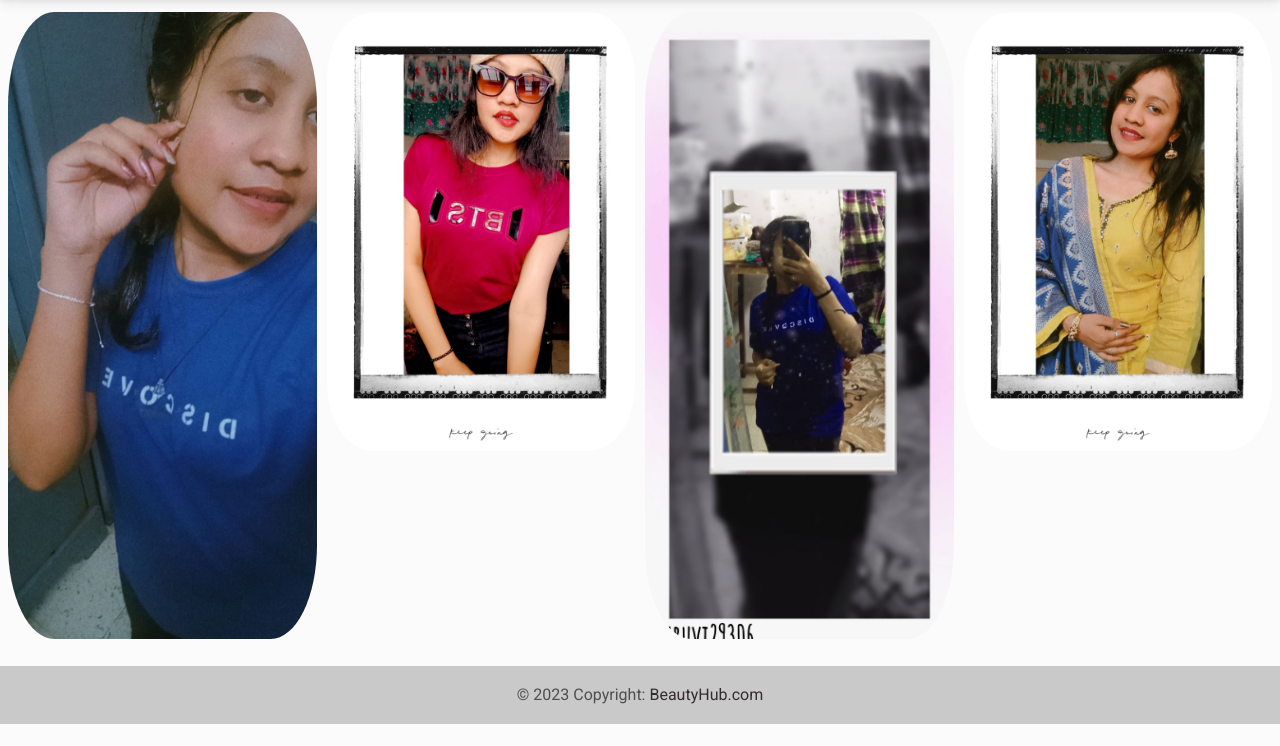
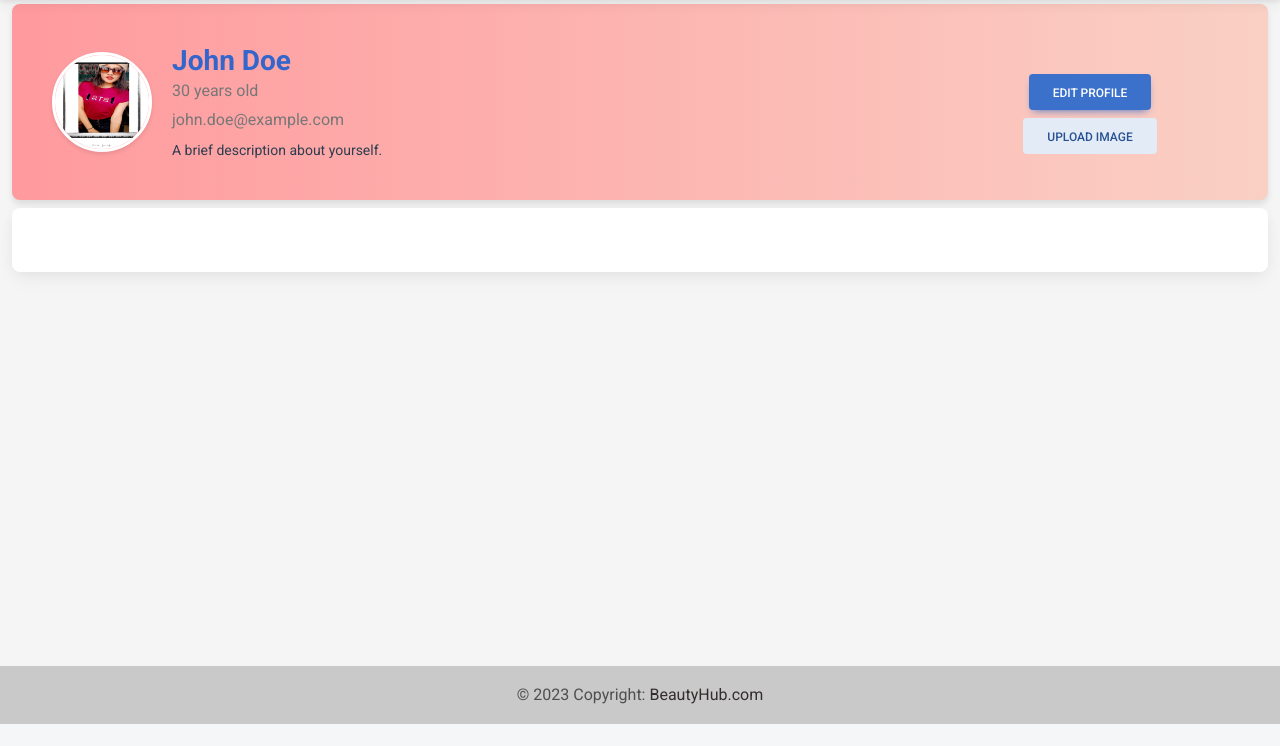
Before and after one commit to aakashWebs/beautiHub, a Django app: page /home in a window 1280 px wide. Shown: the part 76-822 px from the top of the page. After the commit the page ends 800 px from the top, so only its background shows below. Run offline with Django 4.2, Linux system fonts and the light colour scheme; some libraries are stand-ins or nearby versions.

Commit message:
Dev (#4)
* api with jwt

* edit profile changes

```diff
--- a/api/serializers.py
+++ b/api/serializers.py
@@ -18,3 +18,6 @@ class profileSerializer(serializers.ModelSerializer):
         model = Profile
         # fields = '__all__'
         fields = ['id','name','age','description']
+class userLoginSerializer(serializers.Serializer):
+    username = serializers.CharField()
+    password = serializers.IntegerField()
--- a/api/urls.py
+++ b/api/urls.py
@@ -1,8 +1,17 @@
 from django.urls import path,include
 from .views import *
+from rest_framework_simplejwt.views import (
+    TokenObtainPairView,
+    TokenRefreshView,
+)
 urlpatterns = [
     path('',getUsers),
+    # path('token/', TokenObtainPairView.as_view(), name='token_obtain_pair'),
+    # path('token/refresh/', TokenRefreshView.as_view(), name='token_refresh'),
     path('get_user_profile/<str:id>/',getUserProfile),
     path('update_user_profile/<str:pk>/',updateUser),
     path('get_profile_list/',getProfileList),
+    path('get_profile',getProfile),
+    path('get_attachments',getAttachments),
+    path('user_login',userLogin)
 ]
--- a/gallery/urls.py
+++ b/gallery/urls.py
@@ -6,4 +6,6 @@ urlpatterns = [
     path('',views.profiles),
     path('add_profiles',views.addProfiles),
     path('user_list',views.userList),
+    path('get_users',views.getUsers),
+    path('user_profile/<int:id>',views.userProfile),
 ]
--- /dev/null
+++ b/static/css/home.css
@@ -0,0 +1,154 @@
+  /* Styling for the modal popup */
+.modal {
+  display: none;
+  position: fixed;
+  z-index: 100000000000000000000000000000;
+  padding-top: 50px;
+  left: 0;
+  top: 0;
+  width: 100%;
+  height: 100%;
+  background-color: rgb(10 10 10);
+}
+
+.modal-content {
+  max-width: 100%;
+  max-height: 100%;
+  width:auto;
+  height:auto;
+  margin: auto;
+  display: block;
+}
+
+.close {
+  color: #fff;
+  font-size: 30px;
+  font-weight: bold;
+  position: absolute;
+  top: 15px;
+  right: 35px;
+  cursor: pointer;
+}
+
+.close:hover,
+.close:focus {
+  color: #f00;
+  text-decoration: none;
+  cursor: pointer;
+}
+
+.prev,
+.next {
+  color: #fff;
+  font-size: 30px;
+  font-weight: bold;
+  position: absolute;
+  top: 50%;
+  transform: translateY(-50%);
+  cursor: pointer;
+}
+
+.next {
+  right: 15px;
+}
+
+.prev {
+  left: 15px;
+}
+
+img{
+hover:pointer;
+}
+
+ /* styles.css */
+body {
+    background-color: #f5f5f5;
+}
+
+.colorful-profile-strip {
+    width: 100%;
+    background-image: linear-gradient(to right, #ff9a9e, #fad0c4); /* Gradient background */
+    border-radius: 8px;
+    box-shadow: 0 4px 6px rgba(0, 0, 0, 0.1);
+    padding: 16px;
+}
+
+.card-body {
+    animation: fadeInUp 1s; /* Animation for fade-in effect */
+}
+
+@keyframes fadeInUp {
+    from {
+        opacity: 0;
+        transform: translateY(20px);
+    }
+    to {
+        opacity: 1;
+        transform: translateY(0);
+    }
+}
+
+.row {
+    align-items: center;
+}
+
+.profile-image img {
+    width: 100px;
+    height: 100px;
+    border-radius: 50%;
+    border: 3px solid #fff;
+    box-shadow: 0 2px 4px rgba(0, 0, 0, 0.1);
+}
+
+.profile-info {
+    margin-left: 20px;
+    color: #2c3e50;
+}
+
+.profile-name {
+    margin: 0;
+    font-size: 24px;
+    font-weight: bold;
+}
+
+.profile-age, .profile-email {
+    margin: 0;
+    font-size: 14px;
+}
+
+.profile-description {
+    margin: 8px 0 0;
+    font-size: 14px;
+}
+
+.profile-actions {
+    display: flex;
+    flex-direction: column;
+    align-items: center;
+    margin-top: 16px;
+}
+
+.profile-actions button {
+    margin-top: 8px;
+}
+
+/* styles.css */
+/* Add styling for the name */
+.stylish-name {
+    color: #3366cc; /* Blue color for the name */
+    font-size: 28px;
+    font-weight: bold;
+}
+
+/* Add styling for the age and email */
+.stylish-info {
+    color: #777; /* Gray color for age and email */
+    font-size: 16px;
+    margin-bottom: 4px; /* Add some space between each line */
+}
+
+/* Add styling for the description */
+.stylish-description {
+    font-size: 14px;
+    line-height: 1.4; /* Increase the line height for better readability */
+}
--- /dev/null
+++ b/static/js/home.js
@@ -0,0 +1,37 @@
+$(document).ready(function() {
+  // Image index for navigation
+  var currentImageIndex;
+
+  // Show the modal and set the clicked image
+  $(".image-popup").click(function() {
+    var imgSrc = $(this).attr("src");
+    currentImageIndex = $(".image-popup").index(this);
+    console.log(currentImageIndex);
+    showImage(imgSrc);
+  });
+
+  // Show the previous image when previous icon is clicked
+  $(".prev").click(function() {
+    currentImageIndex = (currentImageIndex - 1 + $(".image-popup").length) % $(".image-popup").length;
+    var imgSrc = $(".image-popup").eq(currentImageIndex).attr("src");
+    showImage(imgSrc);
+  });
+
+  // Show the next image when next icon is clicked
+  $(".next").click(function() {
+    currentImageIndex = (currentImageIndex + 1) % $(".image-popup").length;
+    var imgSrc = $(".image-popup").eq(currentImageIndex).attr("src");
+    showImage(imgSrc);
+  });
+
+  // When the close button in the modal is clicked, hide the modal
+  $(".close").click(function() {
+    $("#myModal").css("display", "none");
+  });
+
+  // Function to show the modal and set the image source
+  function showImage(imgSrc) {
+    $("#myModal").css("display", "block");
+    $("#imgModal").attr("src", imgSrc);
+  }
+});
--- a/templates/header.html
+++ b/templates/header.html
@@ -25,7 +25,9 @@
     <!-- Custom styles -->
 
     <link rel="stylesheet" href="{% static 'css/style.css' %}" />
-
+<script>
+  const base_url = '{{ request.scheme }}://{{ request.get_host }}';
+</script>
 <!--<script type="text/javascript" src="{% static 'js/mdb.min.js' %}"></script>-->
 <script  type="text/javascript"  src="{% static 'js/6.3.0_mdb.min.js' %}" ></script>
 <script type="text/javascript" src="{% static 'js/script.js' %}"></script>
@@ -46,8 +48,9 @@
 
       .grid-item img {
         width: 100%;
-        height: auto;
+        height: 260px;
         border-radius: 15%;
+        cursor:pointer;
       }
   </style>
 </head>
@@ -78,10 +81,6 @@
       </form>
      <nav class="navbar navbar-expand-lg " style="--mdb-navbar-box-shadow:0;">
       <div class="container">
-<!--        <a class="navbar-brand" href="#">Logo</a>-->
-<!--        <button class="navbar-toggler" type="button" data-bs-toggle="collapse" data-bs-target="#navbarNav" aria-controls="navbarNav" aria-expanded="false" aria-label="Toggle navigation">-->
-<!--          <span class="navbar-toggler-icon"></span>-->
-<!--        </button>-->
         <div class="collapse navbar-collapse" id="navbarNav">
           <ul class="navbar-nav">
             <li class="nav-item">
@@ -94,7 +93,7 @@
               <a class="nav-link" href="../gallery/add_profiles">Add Profiles</a>
             </li>
             <li class="nav-item">
-              <a class="nav-link" href="../gallery/user_list">Users</a>
+              <a class="nav-link" href="../../gallery/user_list">Users</a>
             </li>
           </ul>
         </div>
--- a/templates/home.html
+++ b/templates/home.html
@@ -1,31 +1,111 @@
 
 {% extends 'base.html' %}
-
 {% block content %}
 {%  load static %}
-{% with attachments=data.attachments  %}
+<style>
+    .custom_modal{
+        background:none !important;
+    }
+    .custom_modal .modal-content{
+        width:100% !important;
+    }
+</style>
+<link rel="stylesheet" type="text/css" href="{% static 'css/home.css' %}">
+<div class="container mt-5 mb-6 ">
+    <div class="card colorful-profile-strip">
+        <div class="card-body">
+            <div class="row">
+                    <div class="col-1">
+                        <div class="profile-image">
+                            <!-- Your profile image here -->
+                            <img src="http://127.0.0.1:8000/static/images/ay.jpeg" alt="Profile Image">
+                        </div>
+                    </div>
+                    <div class="col-8">
+                        <div class="profile-info">
+                            <h3 class="profile-name stylish-name">John Doe</h3>
+                            <p class="profile-age stylish-info">30 years old</p>
+                            <p class="profile-email stylish-info">john.doe@example.com</p>
+                            <p class="profile-description stylish-description">A brief description about yourself.</p>
+                        </div>
 
-    <div class="grid-container mt-5 p-2" style="min-height: calc(100vh - 58px);">
-        {% for key,values in attachments.items %}
-            {% for value in values %}
+                    </div>
+                <div class="col-3 profile-actions">
+                        <button  type="button" class="btn btn-primary" data-mdb-toggle="modal" data-mdb-target="#editProfileModal" >Edit Profile</button>
+                        <button class="btn btn-secondary">Upload Image</button>
+                </div>
+                </div>
+        </div>
+    </div>
+    <div class="card mt-2">
+        <div class="card-body">
+            <div class="grid-container p-2" style="min-height: calc(100% - 88px);">
+                <div class="row">
+        {% for value in data %}
+                    <div class="col-2">
                       <div class="grid-item">
-                    <img src="/media/{{value}}" alt="Image {{key}}">
+                        <img src="/media/{{value.profile_image_url}}" alt="Image {{loop.counter}}" class="image-popup">
+                      </div>
                     </div>
         {% endfor %}
-        {% endfor %}
-          <div class="grid-item">
-                    <img src="{% static 'images/dhruvi.jpeg' %}" alt="Image 1">
                 </div>
-          <div class="grid-item">
-            <img src="{% static 'images/ay.jpeg' %}" alt="Image 2">
     </div>
-          <div class="grid-item">
-            <img src="{% static 'images/ds.jpeg' %}" alt="Image 3">
         </div>
-          <div class="grid-item">
-            <img src="{% static 'images/dsh.jpeg' %}" alt="Image 3">
     </div>
-      <!-- Add more grid items with images as needed -->
 </div>
-{% endwith %}
+    <div id="myModal" class="modal">
+      <span class="img-modal-close close">&times;</span>
+      <img class="modal-content img-modal-content" id="imgModal">
+      <span class="prev">&#10094;</span>
+        <span class="next">&#10095;</span>
+    </div>
+<div class="row">
+<div class="modal fade modal-xl custom_modal" id="editProfileModal" tabindex="-1" aria-labelledby="editProfileModalLabel" aria-hidden="true">
+    <div class="modal-dialog">
+        <div class="modal-content">
+            <div class="modal-header">
+                <h5 class="modal-title" id="editProfileModalLabel">Edit Profile</h5>
+                <button type="button" class="btn-close" data-mdb-dismiss="modal" aria-label="Close"></button>
+            </div>
+            <div class="modal-body">
+                <form>
+                    <div class="row">
+                        <div class="col-md-6 mb-3">
+                                <label for="name" class="form-label">Name</label>
+                                <input type="text" class="form-control" id="name" placeholder="Enter name">
+                        </div>
+                        <div class="col-md-6 mb-3">
+                            <label for="age" class="form-label">Age</label>
+                            <input type="number" class="form-control" id="age" placeholder="Enter age">
+                        </div>
+                    </div>
+                    <div class="row">
+                        <div class="col-md-12 mb-3">
+                            <label for="email" class="form-label">Email address</label>
+                            <input type="email" class="form-control" id="email" placeholder="Enter email">
+                        </div>
+                    </div>
+                    <div class="row">
+                        <div class="col-md-12 mb-3">
+                            <label for="description" class="form-label">Description</label>
+                            <textarea class="form-control" id="description" rows="3" placeholder="Enter description"></textarea>
+                        </div>
+                    </div>
+                    <div class="row">
+                        <div class="col-md-12 mb-3">
+                            <label for="profileImage" class="form-label">Profile Image</label>
+                            <input type="file" class="form-control" id="profileImage">
+                        </div>
+                    </div>
+                </form>
+            </div>
+            <div class="modal-footer">
+                <button type="button" class="btn btn-secondary" data-mdb-dismiss="modal">Close</button>
+                <button type="button" class="btn btn-primary">Save Changes</button>
+            </div>
+        </div>
+    </div>
+</div>
+</div>
+<script src="{% static 'js/home.js' %}"></script>
 {% endblock %}
```
Also changed, not shown: api/views.py (+73 -10 lines), beautiHub/settings.py (+51 -1 lines), beautiHub/utils.py (added, +12 -0 lines), gallery/views.py (+42 -8 lines), templates/gallery/user_list.html (+79 -36 lines), 2 other files. Lines whose indentation alone changed are shown as unchanged.
